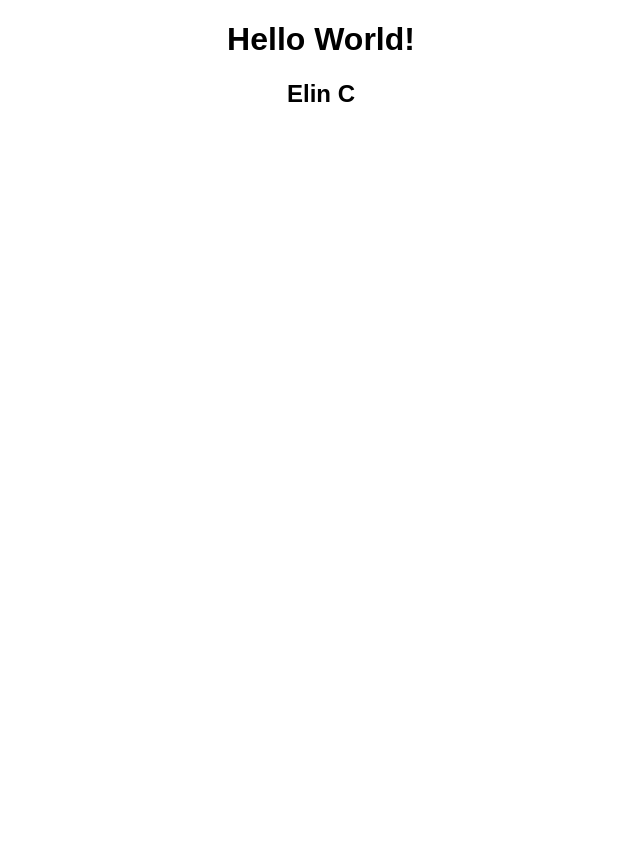
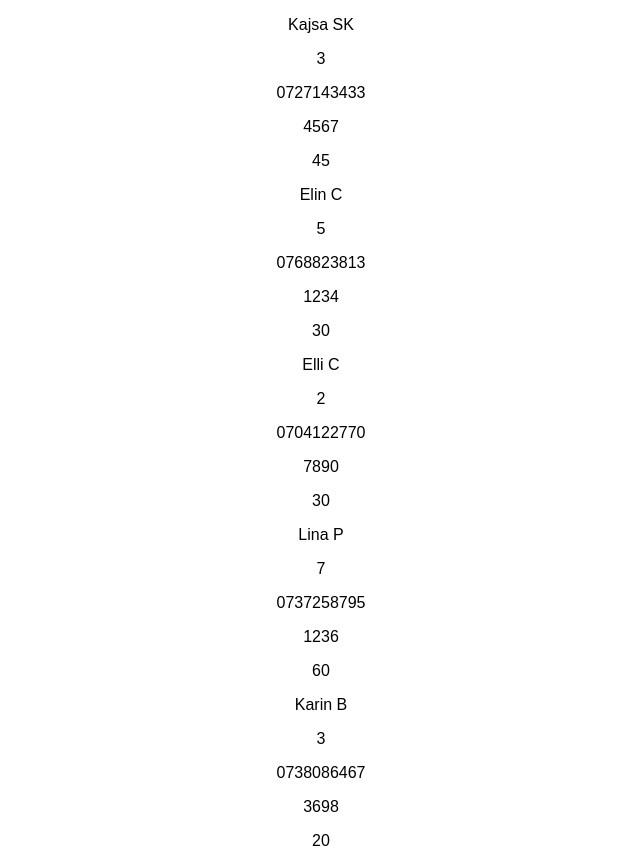
Before and after one commit to javascriptst18/queuet, a React (Create React App) app: page / in a window 1280 px wide. Shown: the whole page, without its empty margins (319-959 px from the left). Before the commit the page ends 800 px from the top, so only its background shows below. Built offline with nearby package versions, Linux system fonts and the light colour scheme.

Commit message:
Modified Party and Queue components. Party now recieves props from Queue

```diff
--- a/src/components/Party.js
+++ b/src/components/Party.js
@@ -1,26 +1,24 @@
 import React, { Component } from "react";
-import PropTypes from 'prop-types';
+import PropTypes from "prop-types";
 
-class Party extends Component {
-    state = {
-
-    }
-
-    render() {
-        return (
-            <div>
-                <h1>Hello Party!</h1>
-            </div>
-        );
-    }
+function Party(props) {
+    return (
+        <div>
+            <p>{props.name}</p>
+            <p>{props.numberOfGuests}</p>
+            <p>{props.phone}</p>
+            <p>{props.code}</p>
+            <p>{props.currentWaitingTime}</p>
+        </div>
+    );
 }
 
 Party.propTypes = {
-    name: PropTypes.string,
-    numberOfGuests: PropTypes.number,
-    phone: PropTypes.string,
-    code: PropTypes.number,
-    currentWaitingTime: PropTypes.number
+    name: PropTypes.string.isRequired,
+    numberOfGuests: PropTypes.number.isRequired,
+    phone: PropTypes.string.isRequired,
+    code: PropTypes.number.isRequired,
+    currentWaitingTime: PropTypes.number.isRequired
 }
 
 export default Party;
--- a/src/components/Queue.js
+++ b/src/components/Queue.js
@@ -1,4 +1,5 @@
 import React, { Component } from "react";
+import Party from "./Party";
 import queueDummy from "../queueDummy";
 
 class Queue extends Component {
@@ -7,10 +8,19 @@ class Queue extends Component {
     }
 
     render() {
+        const totalQueue = this.state.queue.map(party => {
+            return <Party
+                name={party.name}
+                numberOfGuests={party.numberOfGuests}
+                phone={party.phone}
+                code={party.code}
+                currentWaitingTime={party.currentWaitingTime}
+            />
+        });
+
         return (
             <div>
-                <h1>Hello World!</h1>
-                <h2>{this.state.queue[1].name}</h2>
+                {totalQueue}
             </div>
         );
     }
```
